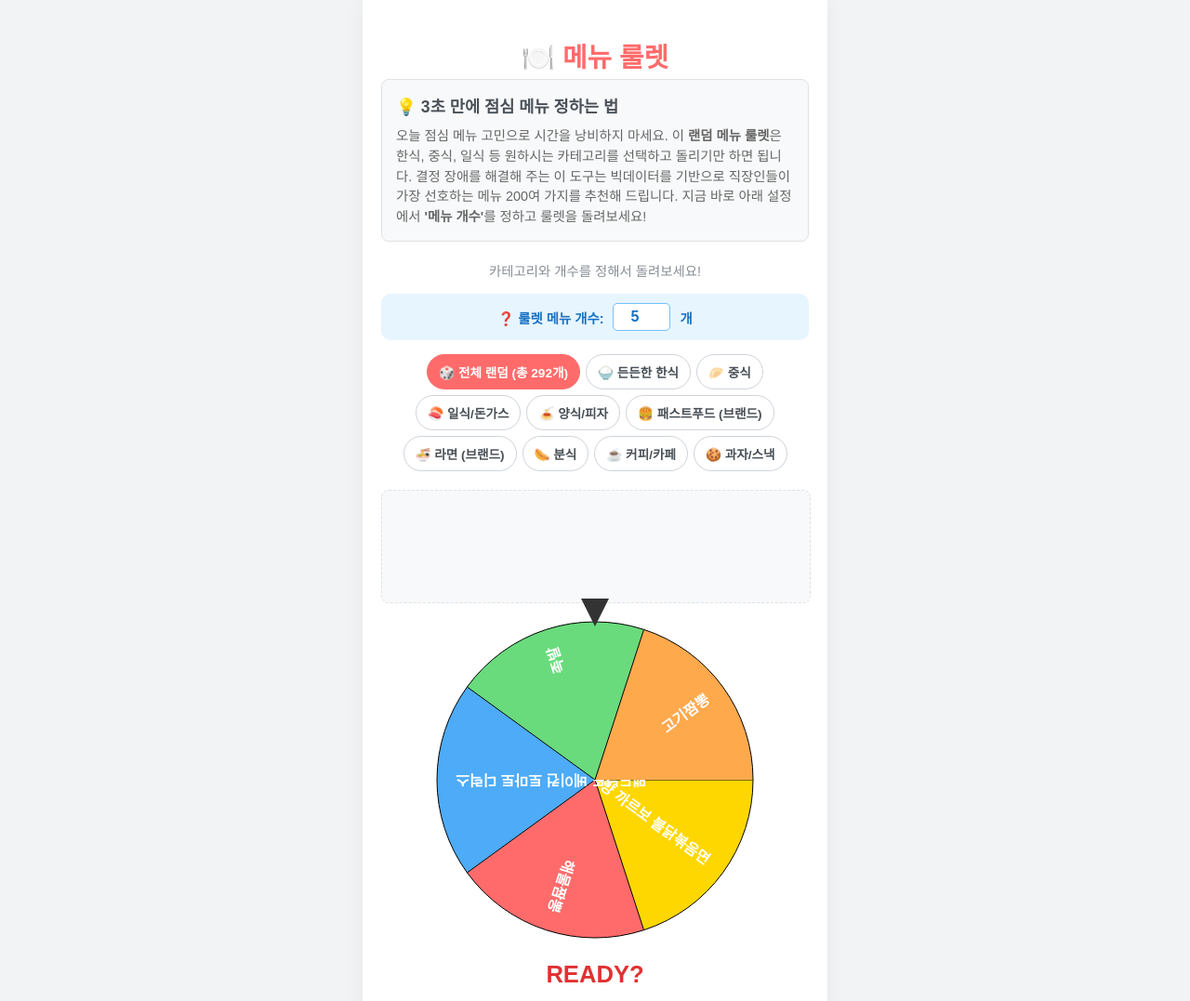
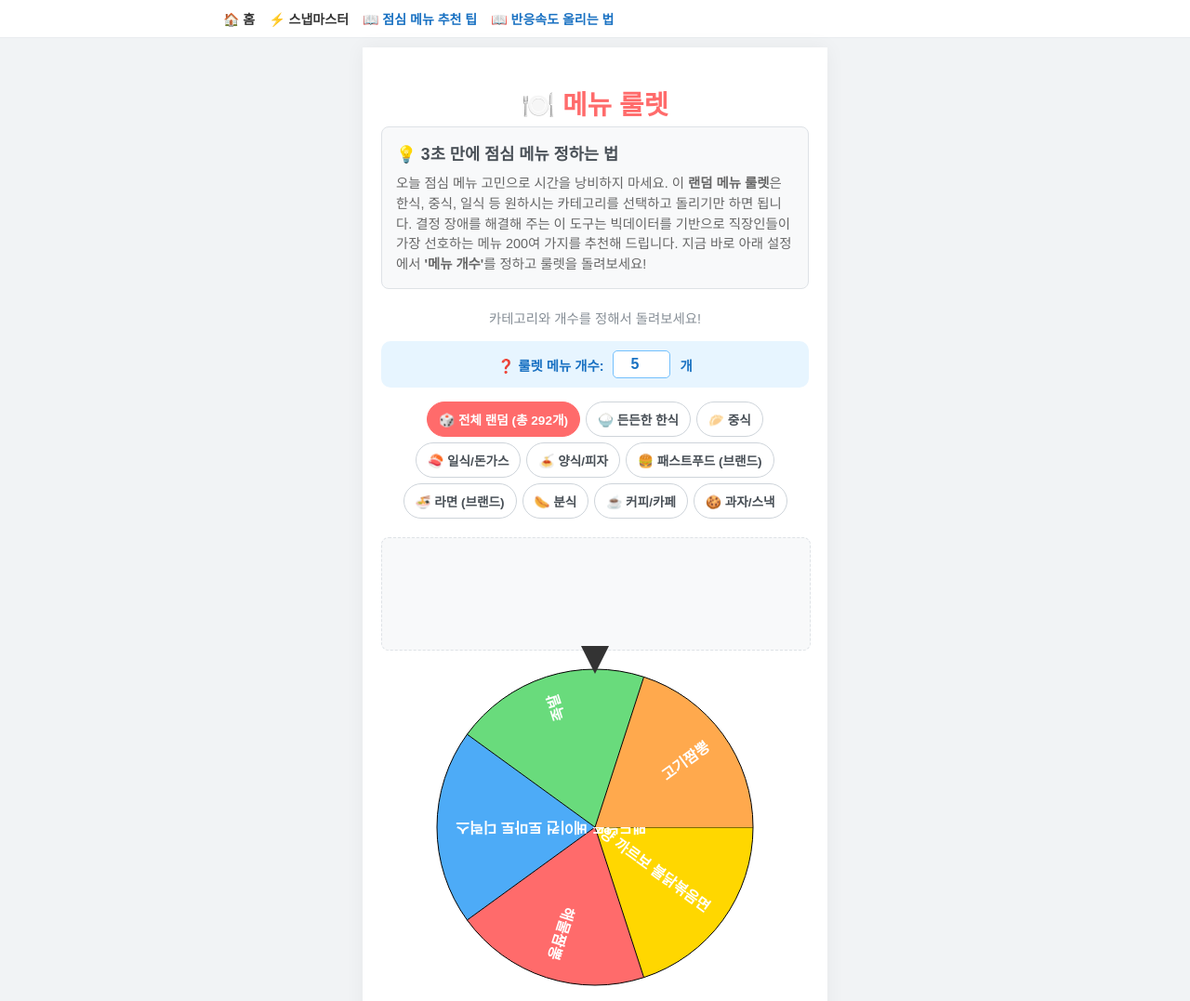
Before and after one commit to cadilrakvpn/NewTestHelloWorld, a plain HTML site: page MenuRoulette/index.html in a window 1280 px wide. Shown: the top 1077 px of the page at 93% size. Drawn offline with nearby package versions, Linux system fonts and the light colour scheme; no server answers.

Commit message:
feat: Add Snap Master game, Menu Roulette features, and new articles, updating site metadata.

```diff
--- a/MenuRoulette/index.html
+++ b/MenuRoulette/index.html
@@ -286,7 +286,16 @@
 </head>
 
 <body>
-
+    <nav
+        style="width: 100%; background: #fff; border-bottom: 1px solid #e9ecef; padding: 10px 20px; box-sizing: border-box; display: flex; justify-content: center; margin-bottom: 10px;">
+        <div
+            style="max-width: 800px; width: 100%; display: flex; gap: 15px; font-size: 14px; font-weight: bold; overflow-x: auto;">
+            <a href="/" style="text-decoration: none; color: #333;">🏠 홈</a>
+            <a href="/SnapMaster/index.html" style="text-decoration: none; color: #333;">⚡ 스냅마스터</a>
+            <a href="/articles/lunch_tips.html" style="text-decoration: none; color: #1971c2;">📖 점심 메뉴 추천 팁</a>
+            <a href="/articles/reflex_tips.html" style="text-decoration: none; color: #1971c2;">📖 반응속도 올리는 법</a>
+        </div>
+    </nav>
     <div class="container">
         <h1>🍽️ 메뉴 룰렛</h1>
         <div
```
Also changed, not shown: SnapMaster/index.html (+1 -1 lines).
